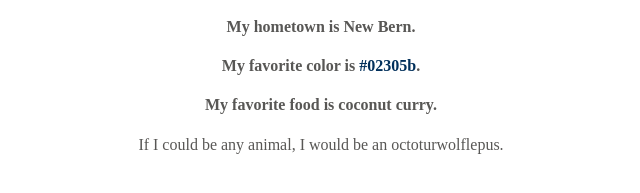
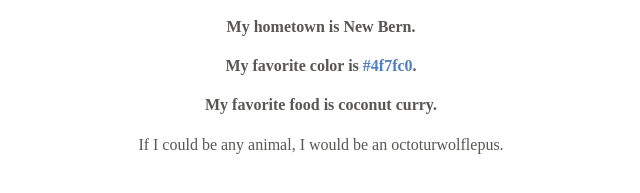
Before and after one commit to sammygallo/my-first-repo, a plain HTML site: page index.html in a window 1280 px wide. Shown: the part 173-366 px from the top of the page, 319-959 px from the left. Drawn offline with Linux system fonts and the light colour scheme.

Commit message:
Updated favorite color

```diff
--- a/index.html
+++ b/index.html
@@ -29,7 +29,7 @@
                 <hr>
                 <h3>About Me:</h3>
                     <h4>My hometown is New Bern.</h4>
-                    <h4>My favorite color is <span style="color:#02305b;">#02305b</span>.</h4>
+                    <h4>My favorite color is <span style="color:#4f7fc0;">#4f7fc0</span>.</h4>
                     <h4>My favorite food is coconut curry.</h4>
                     <p>If I could be any animal, I would be an <span style="font: size 24px;"></span>octoturwolflepus.</span></p>
             </div>
```
